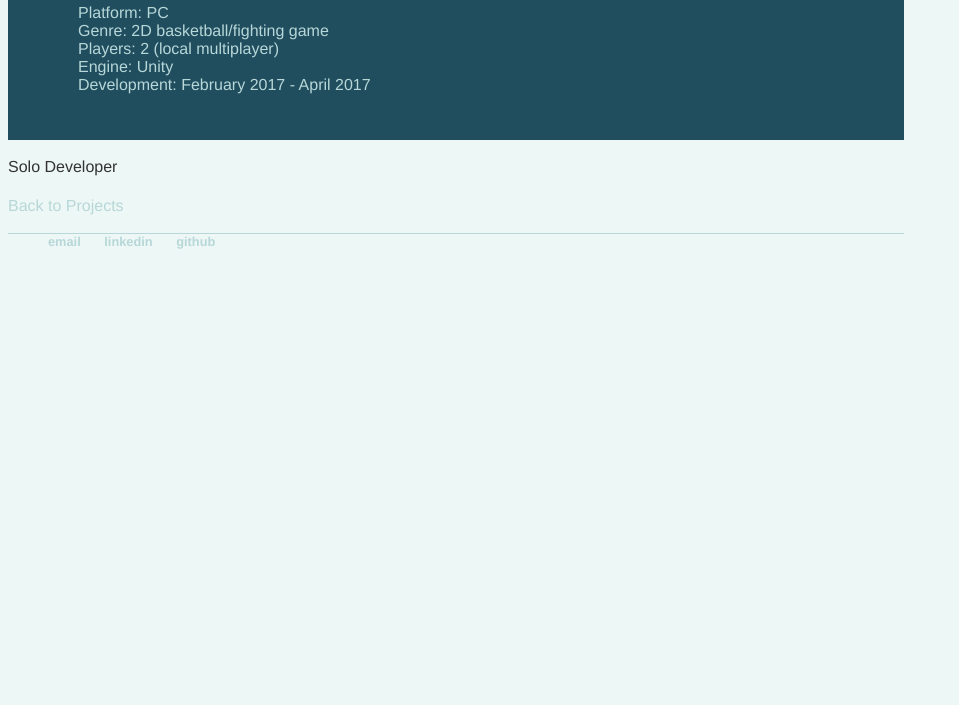
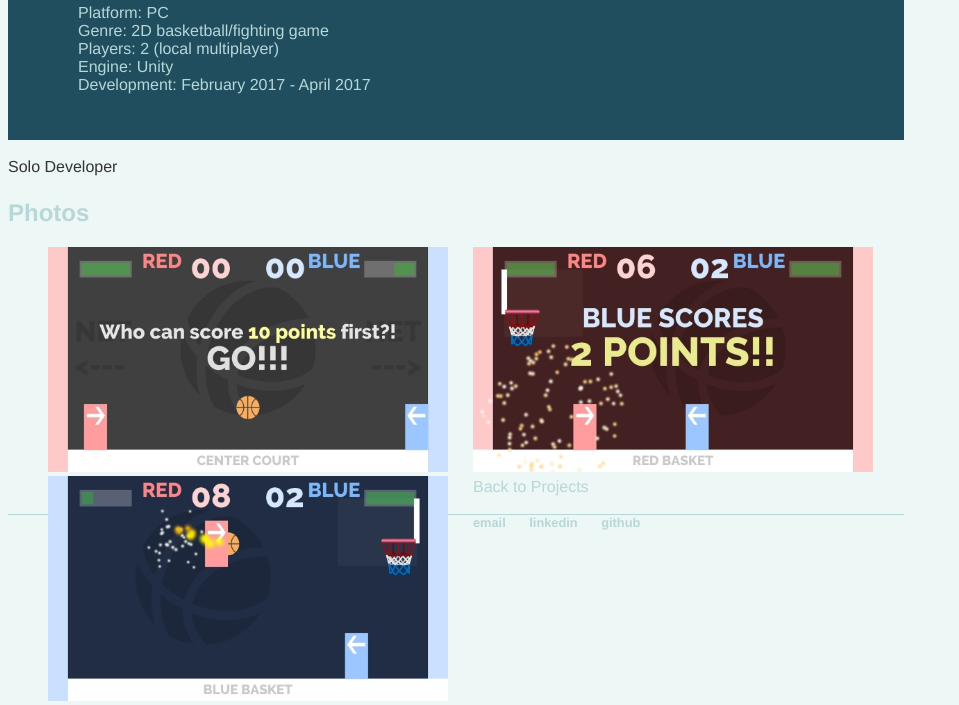
Before and after one commit to digigrant/digigrant.github.io, a Jekyll site: the page built from projects/super-dunk-fighters.html, in a window 1280 px wide. Shown: the part 890-1595 px from the top of the page, without its empty margins (0-959 px from the left). Built offline with Jekyll 4.4.1, drawn with Linux system fonts in a browser that asks for light colours; before the commit the page ends 1147 px from its top, so only the background shows below that.

Commit message:
Update super-dunk-fighters.html

```diff
--- a/projects/super-dunk-fighters.html
+++ b/projects/super-dunk-fighters.html
@@ -10,3 +10,11 @@ end: April 2017
 ---
 
 <p>Solo Developer</p>
+
+<h2>Photos</h2>
+
+<ul class="gallery">
+  <li><a href="/assets/images/super-dunk-fighters/sdf_1.jpg"><img src="/assets/images/super-dunk-fighters/sdf_1_small.jpg"></a></li>
+  <li><a href="/assets/images/super-dunk-fighters/sdf_2.jpg"><img src="/assets/images/super-dunk-fighters/sdf_2_small.jpg"></a></li>
+  <li><a href="/assets/images/super-dunk-fighters/sdf_3.jpg"><img src="/assets/images/super-dunk-fighters/sdf_3_small.jpg"></a></li>
+</ul>
```
